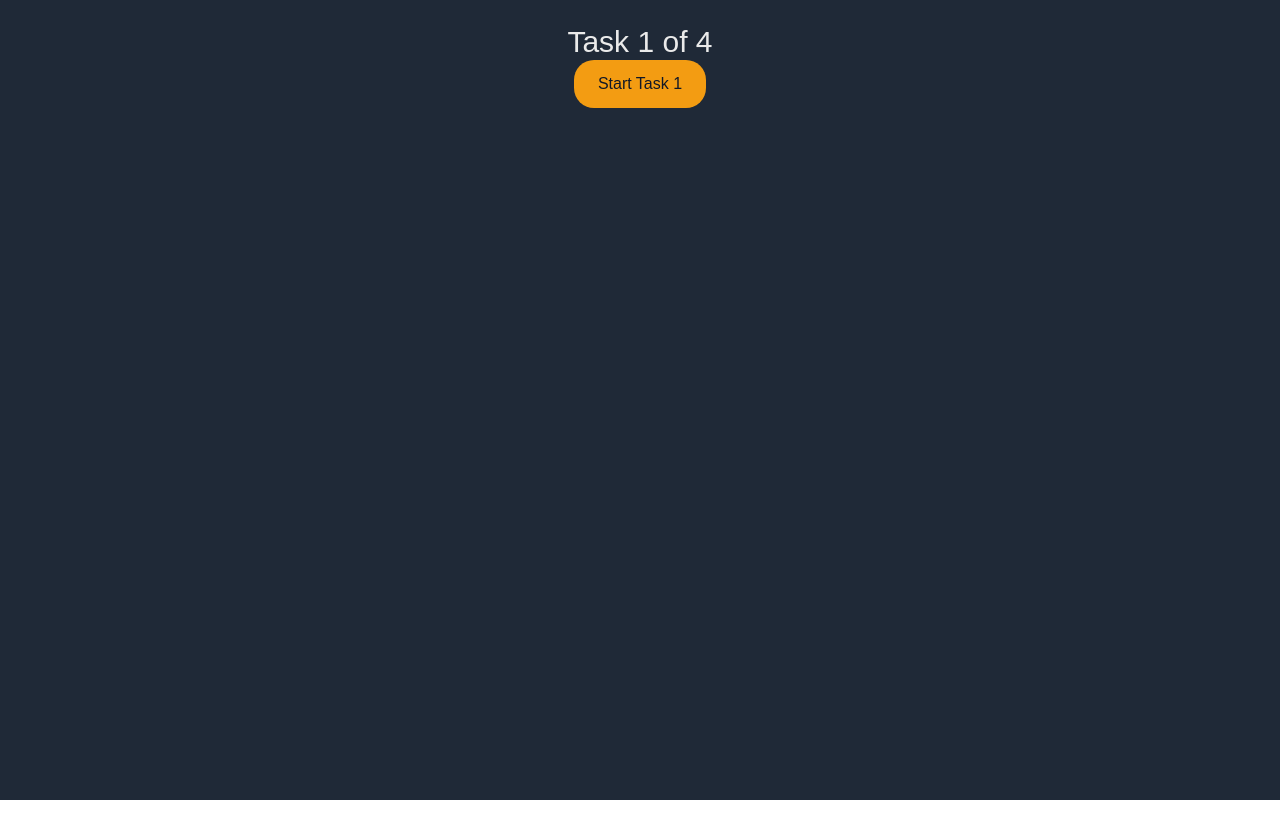
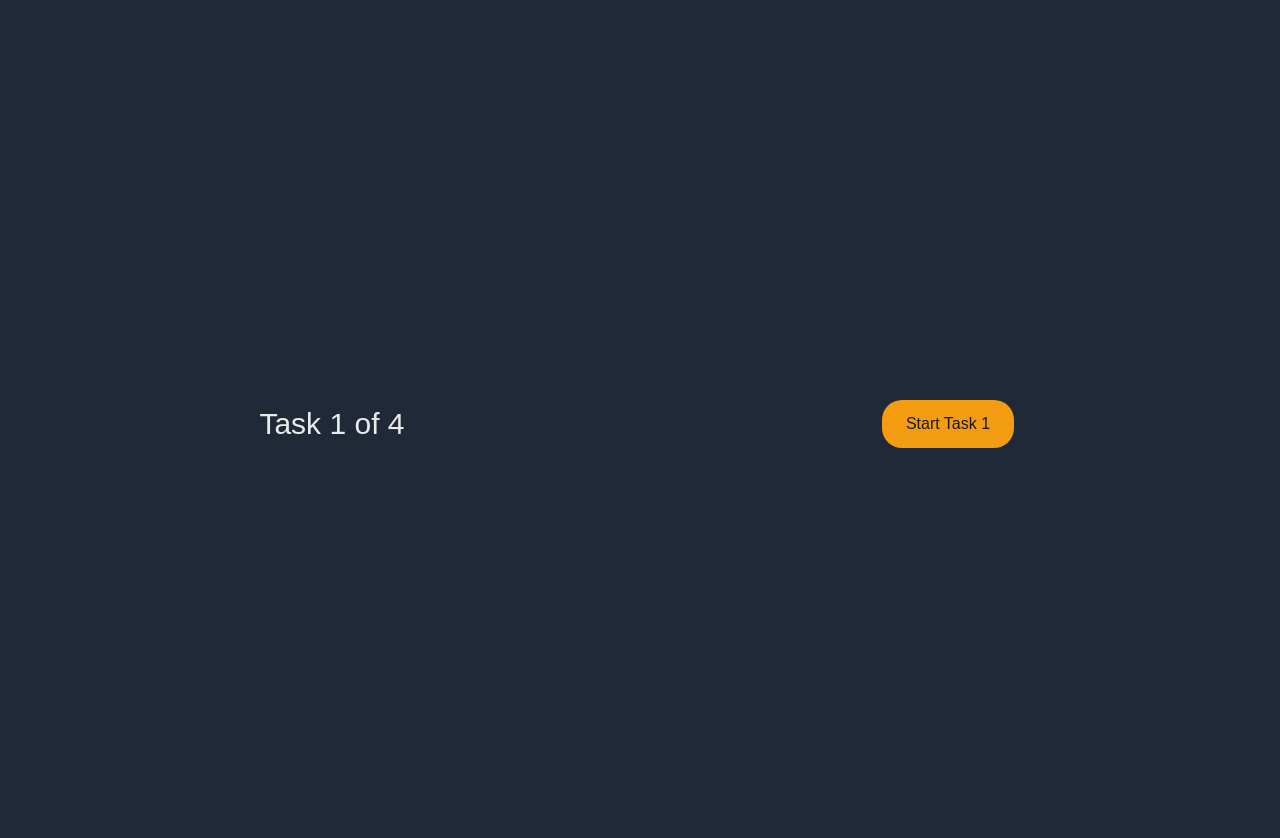
Before and after one commit to Ashutoshkr23/brightmindslab, a Next.js app: page /quiz in a window 1280 px wide. Shown: the top 838 px of the page. Before the commit the page ends 800 px from the top, so only its background shows below. Built offline with nearby package versions, Linux system fonts and the light colour scheme.

Commit message:
ui - check

```diff
--- a/Components/QuizClient.tsx
+++ b/Components/QuizClient.tsx
@@ -139,18 +139,21 @@ const QuizClient: React.FC = () => {
 
   if (!started) {
     return (
-      <div className="flex  flex-col items-center justify-center bg-background mt-32 gap-y-32">
-  <p className=" absolute top-[30%] text-3xl text-light text-center">
+  <div className="relative min-h-screen bg-background flex items-center justify-center">
+  <p className="absolute top-[30%] w-full text-center text-3xl text-light">
     Task {approachIndex + 1} of {generators.length}
   </p>
 
-  <button
-    onClick={startApproach}
-    className="bg-primary text-dark mt-32 text-2xl md:text-3xl px-6 py-3 rounded-xl shadow hover:bg-[#e08e0b] transition"
-  >
-    Start Task {approachIndex + 1}
-  </button>
+  <div className="absolute top-[50%] w-full flex justify-center">
+    <button
+      onClick={startApproach}
+      className="bg-primary text-dark text-2xl md:text-3xl px-6 py-3 rounded-xl shadow hover:bg-[#e08e0b] transition"
+    >
+      Start Task {approachIndex + 1}
+    </button>
+  </div>
 </div>
+
 
     );
   }
```
